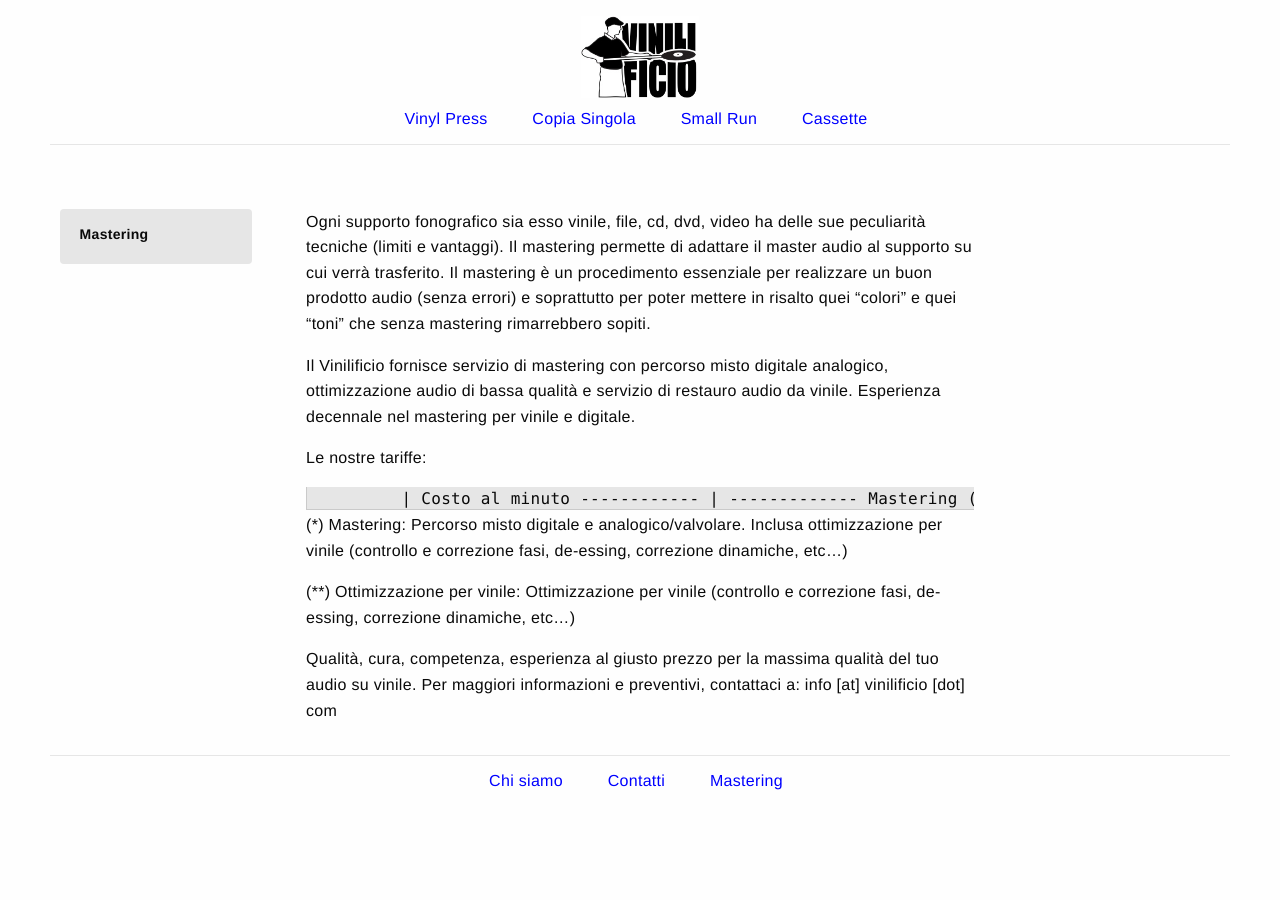
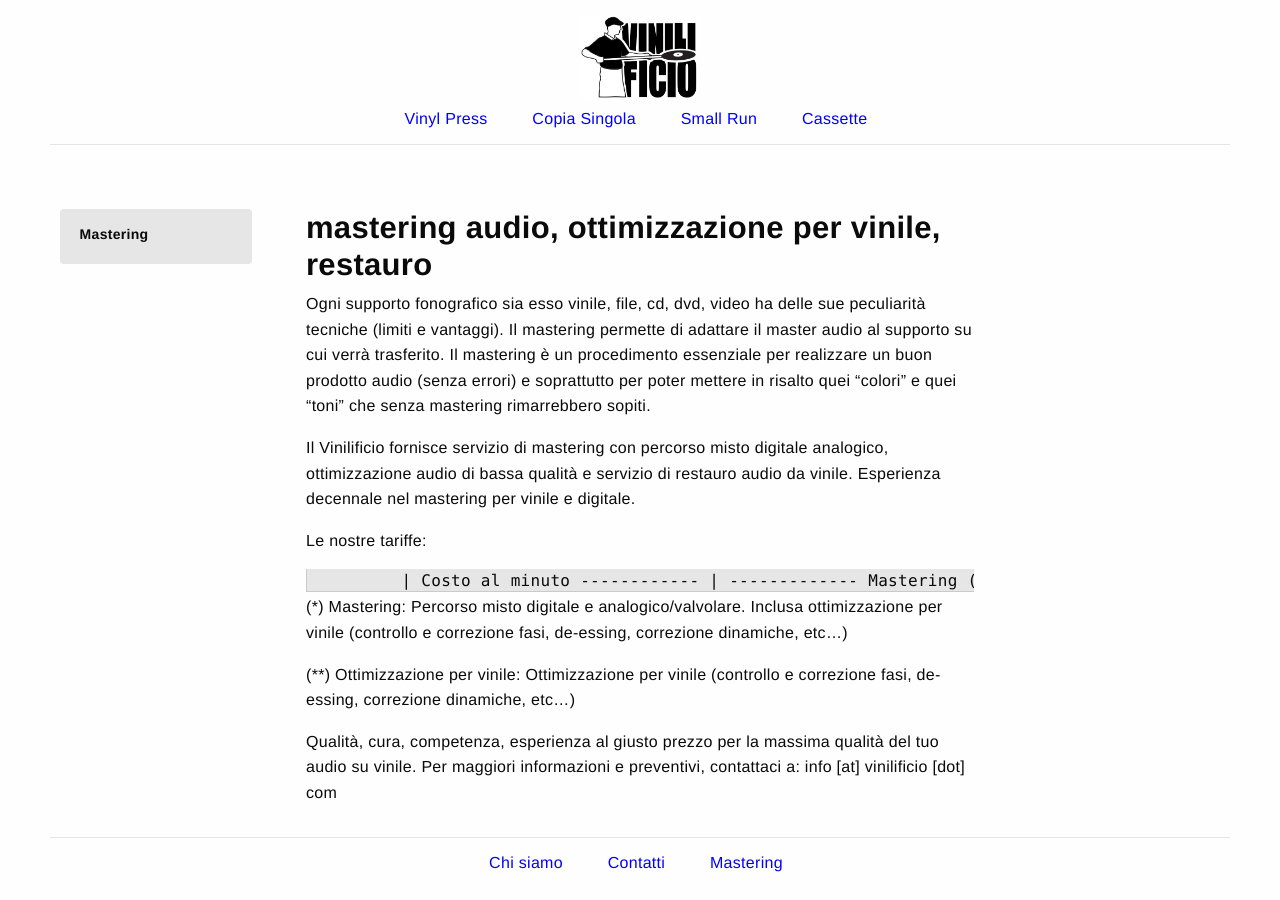
Before and after one commit to Vinilificio/Vinilificio.github.io, a Jekyll site: the page built from _pages/mastering.md, in a window 1280 px wide. Built offline with Jekyll 4.4.1, drawn with Linux system fonts in a browser that asks for light colours.

Commit message:
Update mastering.md

```diff
--- a/_pages/mastering.md
+++ b/_pages/mastering.md
@@ -6,6 +6,8 @@ position: footer
 index: 4
 draft: true
 ---
+
+### mastering audio, ottimizzazione per vinile, restauro
 
 Ogni supporto fonografico sia esso vinile, file, cd, dvd, video ha delle sue peculiarità tecniche (limiti e vantaggi). Il mastering permette di adattare il master audio al supporto su cui verrà trasferito. Il mastering è un procedimento essenziale per realizzare un buon prodotto audio (senza errori) e soprattutto per poter mettere in risalto quei “colori” e quei “toni” che senza mastering rimarrebbero sopiti.
 
```
